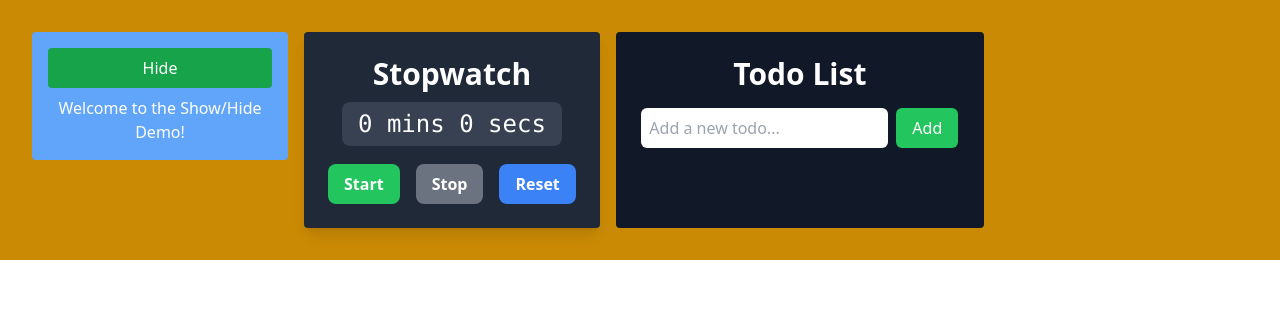
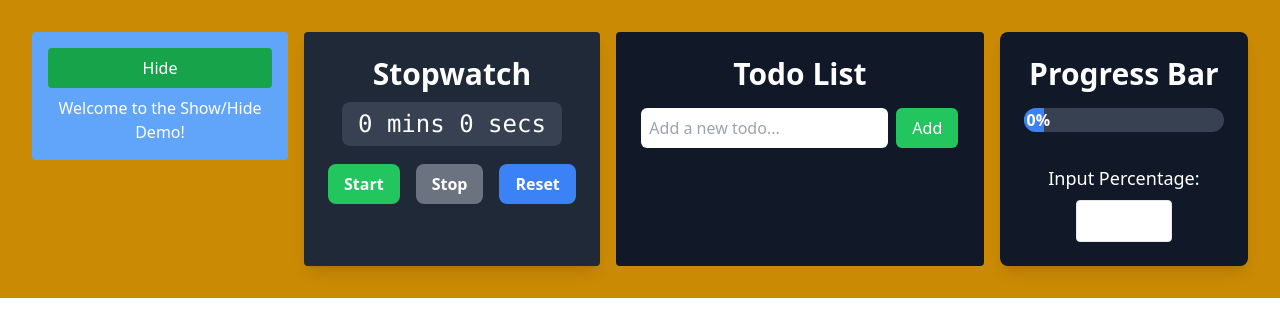
Before and after one commit to sumankr0087/ReactProjects, a React (Create React App) app in the folder reactprojects/: page / in a window 1280 px wide. Shown: the top 336 px of the page. Built offline with nearby package versions, Linux system fonts and the light colour scheme.

Commit message:
progress bar

```diff
--- a/reactprojects/src/App.js
+++ b/reactprojects/src/App.js
@@ -1,4 +1,5 @@
 import './App.css';
+import ProgressBar from './components/ProgressBar/ProgressBar';
 import Stopwatch from './components/Timer/Stopwatch';
 import Showhide from './components/showHide/Showhide';
 import TodoList from './components/todoList/TodoList';
@@ -9,6 +10,7 @@ function App() {
       <Showhide />
       <Stopwatch />
       <TodoList />
+      <ProgressBar />
     </div>
   );
 }
--- /dev/null
+++ b/reactprojects/src/components/ProgressBar/ProgressBar.jsx
@@ -0,0 +1,44 @@
+import React, { useState } from "react";
+
+function ProgressBar() {
+  const [value, setValue] = useState(10);
+
+  const setValuer = (e) => {
+    let inputValue = Number(e.target.value);
+    if (inputValue < 0) inputValue = 0;
+    if (inputValue > 100) inputValue = 100;
+    setValue(inputValue);
+  };
+
+  return (
+    <div className="flex flex-col items-center p-6 bg-gray-900 text-white rounded-lg w-96 mx-auto shadow-lg">
+      <h1 className="text-3xl font-bold mb-4">Progress Bar</h1>
+
+      <div className="w-full bg-gray-700 rounded-full h-6 overflow-hidden mb-4">
+        <div
+          className="h-full bg-blue-500 text-center text-white font-bold flex items-center justify-center transition-all duration-300"
+          style={{ width: `${value}%` }}
+        >
+          {value}%
+        </div>
+      </div>
+
+      <form className="mt-4 flex flex-col items-center">
+        <label htmlFor="progress" className="mb-2 text-lg">
+          Input Percentage:
+        </label>
+        <input
+          type="number"
+          id="progress"
+        //   value={value}
+          onChange={setValuer}
+          className="p-2 border rounded text-black w-24 text-center"
+          min="0"
+          max="100"
+        />
+      </form>
+    </div>
+  );
+}
+
+export default ProgressBar;
```
